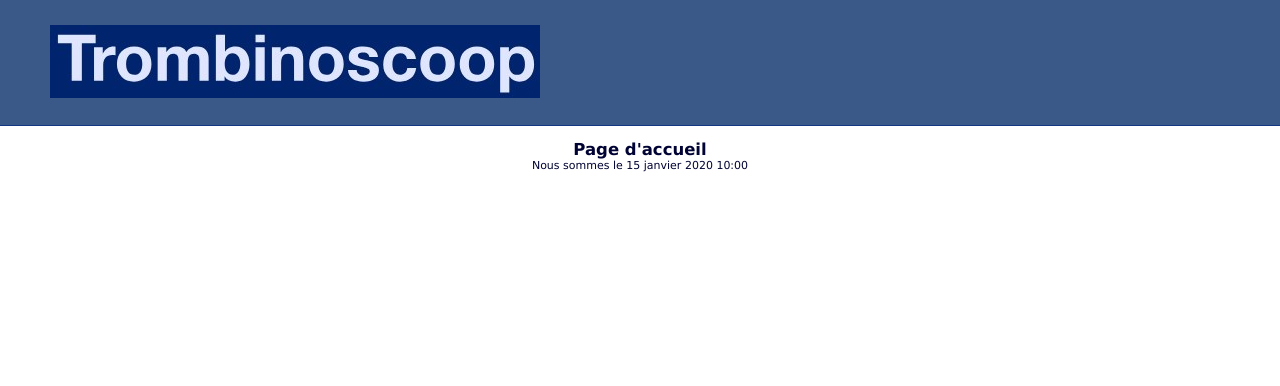
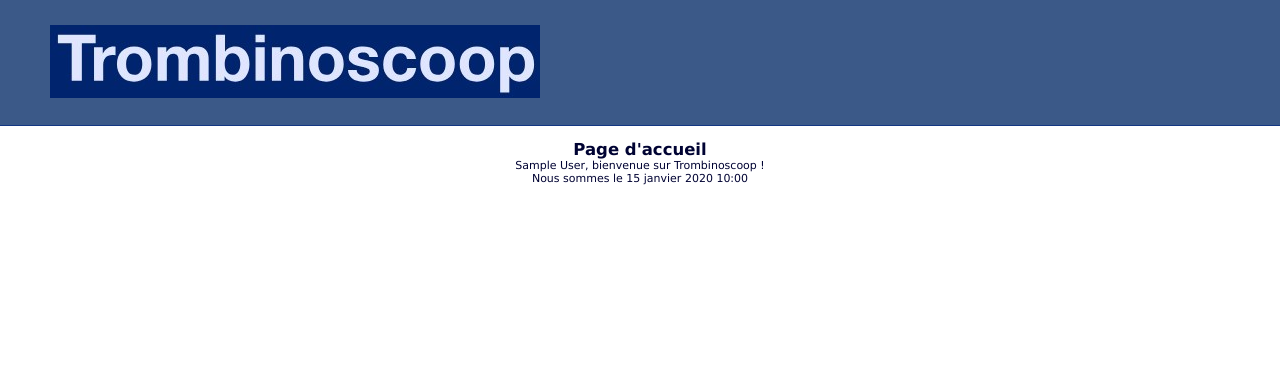
Before and after one commit to Serge-Aboula/TP_DevWeb, a Django app: template Trombinoscoop/templates/welcome.html in a window 1280 px wide. Shown: the top 386 px of the page. Run offline with Django 4.2, Linux system fonts and the light colour scheme; tables that the repository leaves empty hold one stand-in row (values such as "Sample post"); the template is opened without the code that fills it: values that come from a table or form of the project are taken from there, most other values are stand-ins (such as "Sample title", 1, 10 or a date in 2020); some libraries are stand-ins or nearby versions.

Commit message:
Utilisation des données de l'utilisateur dans le template welcome.html

```diff
--- a/Trombinoscoop/templates/welcome.html
+++ b/Trombinoscoop/templates/welcome.html
@@ -1,10 +1,13 @@
 {% extends "base.html" %}
 
-{% block title %}Page d'accueil{% endblock %}
+{% block title %}Accueil{% endblock %}
 
 {% block bodyId %}welcomePage{% endblock %}
 
 {% block Content %}
 <h1>Page d'accueil</h1>
+<p>
+    {{ logged_user.first_name }} {{ logged_user.last_name }}, bienvenue sur Trombinoscoop !
+</p>
 <p>Nous sommes le {{ current_date_time }}</p>
 {% endblock %}
```
